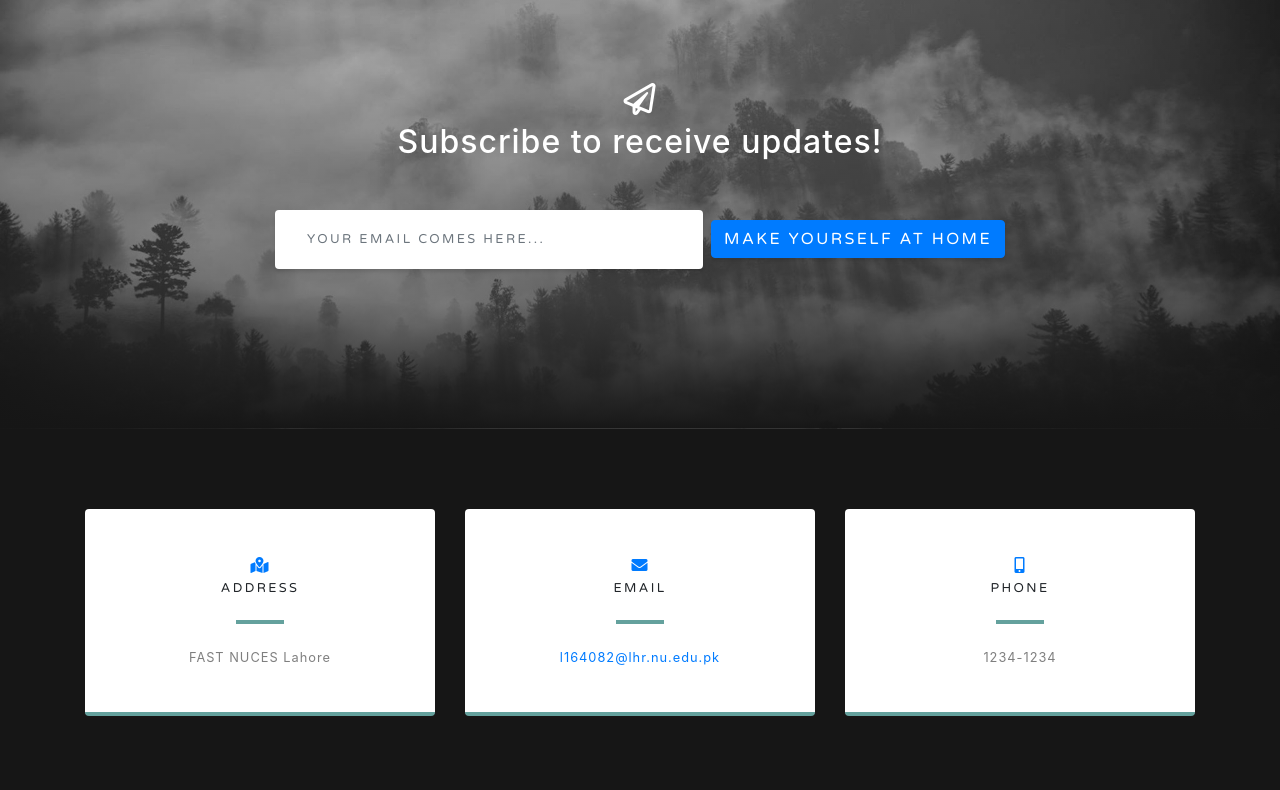
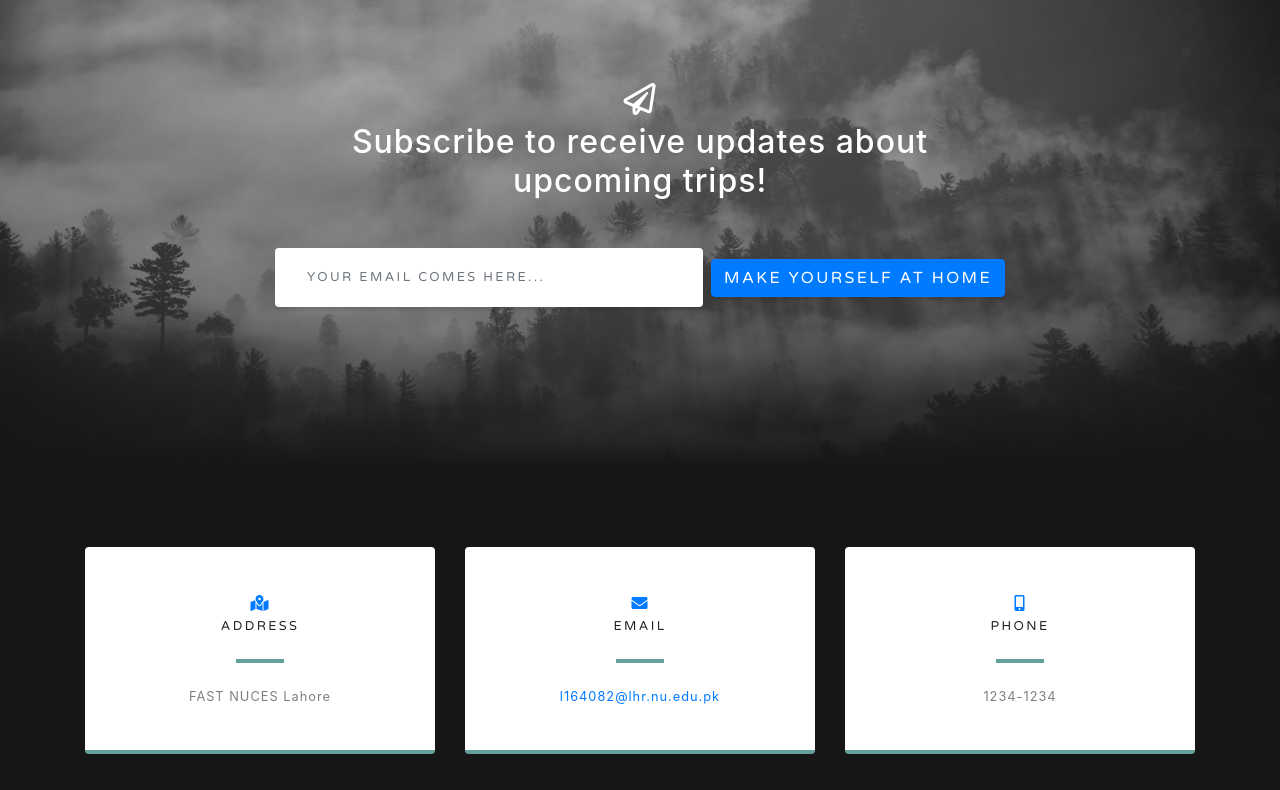
Before and after one commit to SyedSaifAli1234/syedsaifali1234.github.io, a website with bundled scripts: page index.html in a window 1280 px wide. Shown: the part 3140-3930 px from the top of the page. Built offline with nearby package versions, Linux system fonts and the light colour scheme.

Commit message:
Update index.html

```diff
--- a/index.html
+++ b/index.html
@@ -138,7 +138,7 @@
         <div class="col-md-10 col-lg-8 mx-auto text-center">
 
           <i class="far fa-paper-plane fa-2x mb-2 text-white"></i>
-          <h2 class="text-white mb-5">Subscribe to receive updates!</h2>
+          <h2 class="text-white mb-5">Subscribe to receive updates about upcoming trips!</h2>
 
           <form class="form-inline d-flex">
             <input type="email" class="form-control flex-fill mr-0 mr-sm-2 mb-3 mb-sm-0" id="inputEmail" placeholder="Your email comes here...">
```
